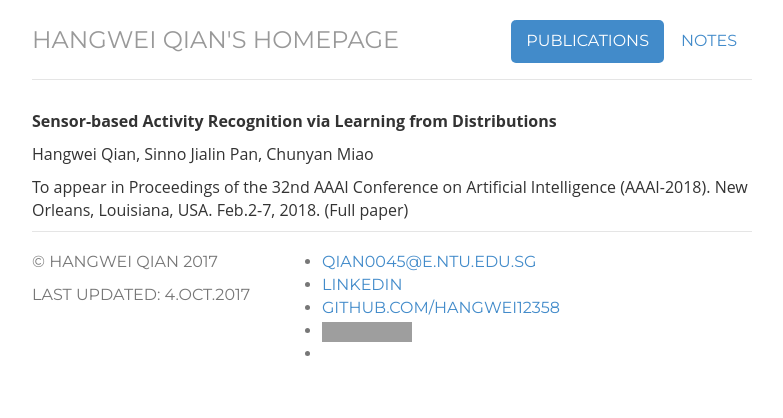
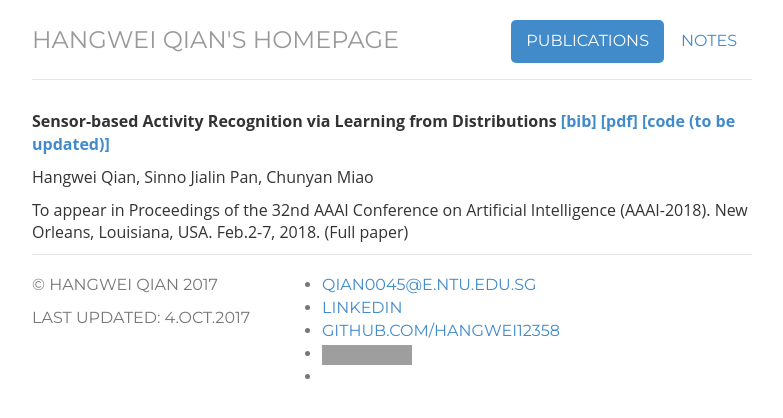
Before and after one commit to Hangwei12358/Hangwei12358.github.io, a Jekyll site: the page built from Publications/index.html, in a window 1280 px wide. Shown: the top 418 px of the page, without its empty margins (248-1031 px from the left). Built offline with Jekyll 4.4.1, drawn with Linux system fonts in a browser that asks for light colours; grey boxes are pictures that could not be loaded.

Commit message:
update link

```diff
--- a/Publications/index.html
+++ b/Publications/index.html
@@ -6,7 +6,7 @@ Publications: active
 notes: passive
 ---
 <div class="Publications">
-<p><dt>Sensor-based Activity Recognition via Learning from Distributions</dt></p>
+<p><dt>Sensor-based Activity Recognition via Learning from Distributions <a href= "http://hangwei12358.github.io/Publications/aaai2018.bib" target="_blank">[bib]</a> <a href= "http://hangwei12358.github.io/Publications/aaai2018.pdf" target="_blank">[pdf]</a> <a href= "http://hangwei12358.github.io/" target="_blank">[code (to be updated)]</a></dt></p>
 <p>Hangwei Qian, Sinno Jialin Pan, Chunyan Miao</p>
 
 <p>To appear in Proceedings of the 32nd AAAI Conference on Artificial Intelligence (AAAI-2018). New Orleans, Louisiana, USA. Feb.2-7, 2018. (Full paper)</p>
```
